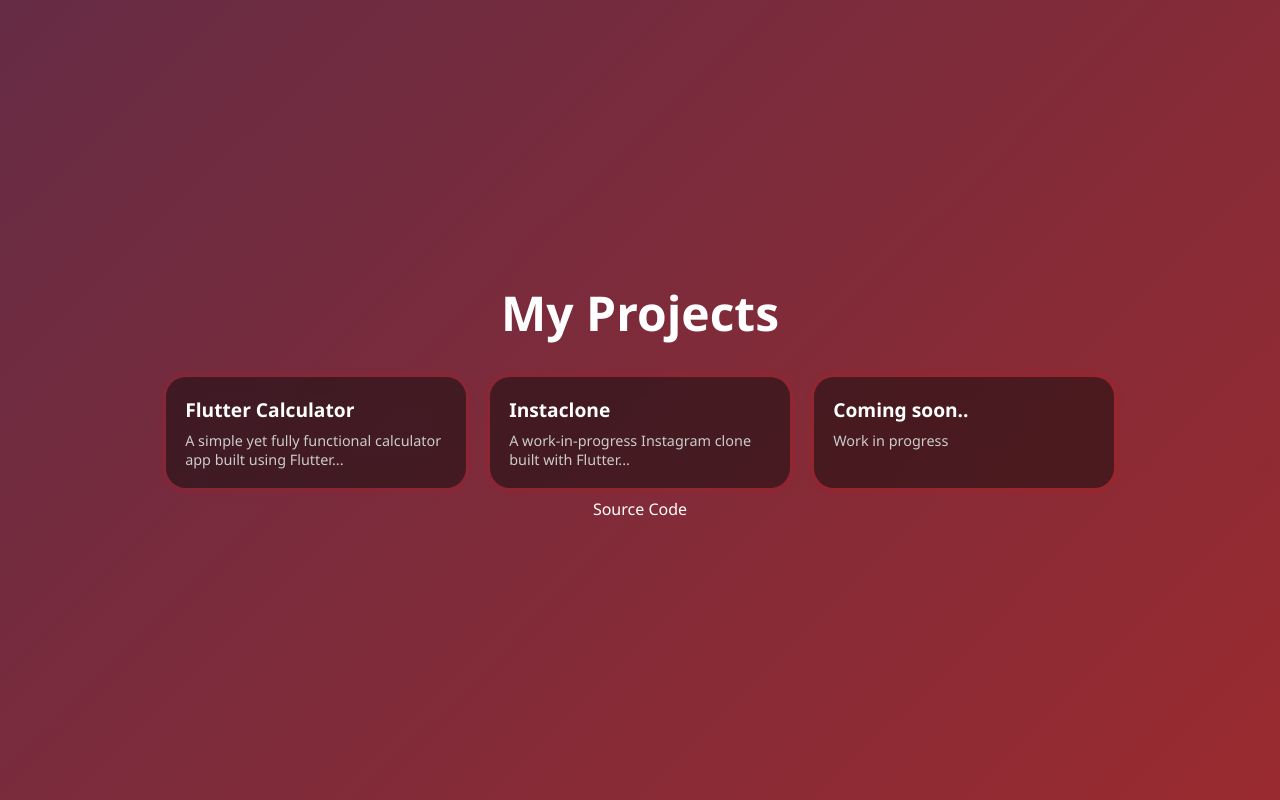
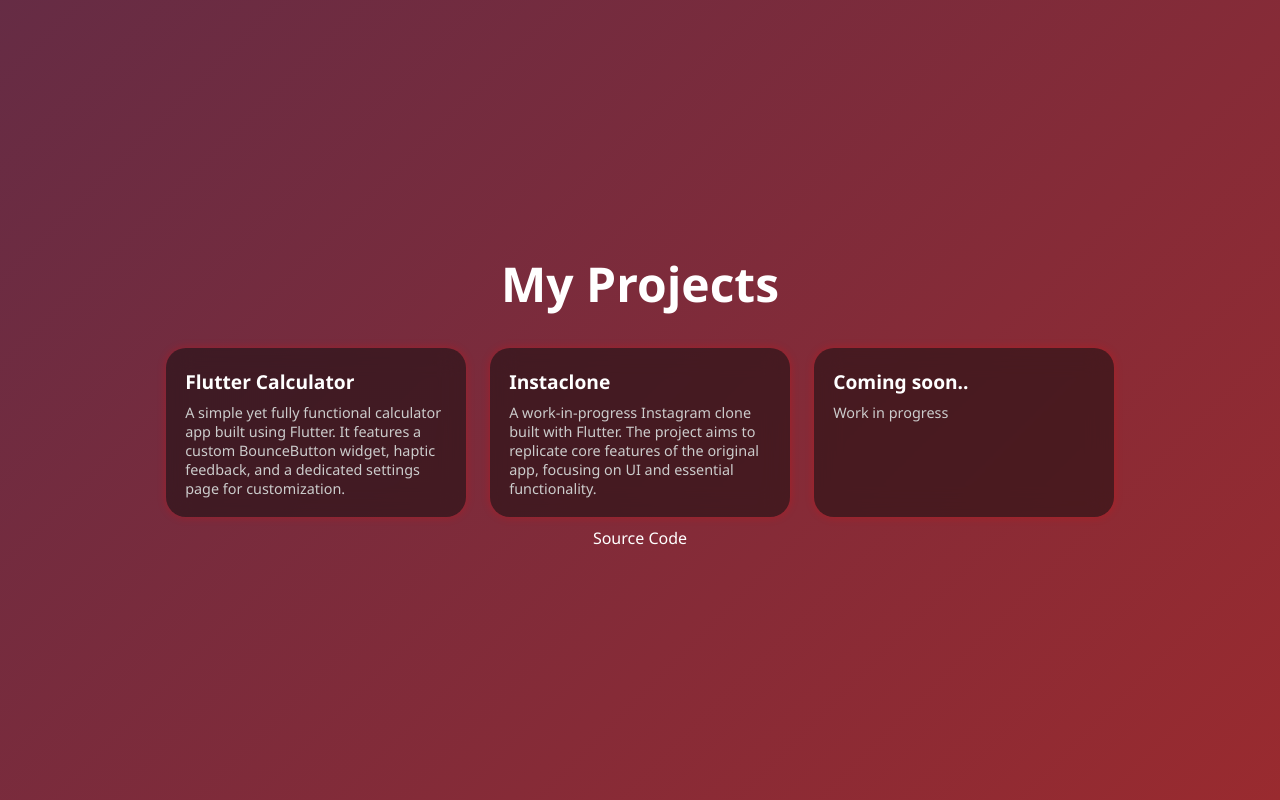
Before and after one commit to GGRISHAV/portfolio, a plain HTML site: page index.html in a window 1280 px wide. Shown: the part 800-1600 px from the top of the page. Drawn offline with Linux system fonts and the light colour scheme.

Commit message:
Add files via upload

```diff
--- a/index.html
+++ b/index.html
@@ -35,12 +35,12 @@
       <div class="projects-grid">
       <a href="https://github.com/GGRISHAV/flutter-calculator" target="_blank" class="project-card animate-on-scroll animate-delay-2">
         <h3>Flutter Calculator</h3>
-        <p>A simple yet fully functional calculator app built using Flutter...</p>
+        <p>A simple yet fully functional calculator app built using Flutter. It features a custom BounceButton widget, haptic feedback, and a dedicated settings page for customization.</p>
       </a>
 
       <a href="https://github.com/GGRISHAV/instaclone" target="_blank" class="project-card animate-on-scroll animate-delay-3">
         <h3>Instaclone</h3>
-        <p>A work-in-progress Instagram clone built with Flutter...</p>
+        <p>A work-in-progress Instagram clone built with Flutter. The project aims to replicate core features of the original app, focusing on UI and essential functionality.</p>
       </a>
 
       <div class="project-card animate-on-scroll animate-delay-4">
```
